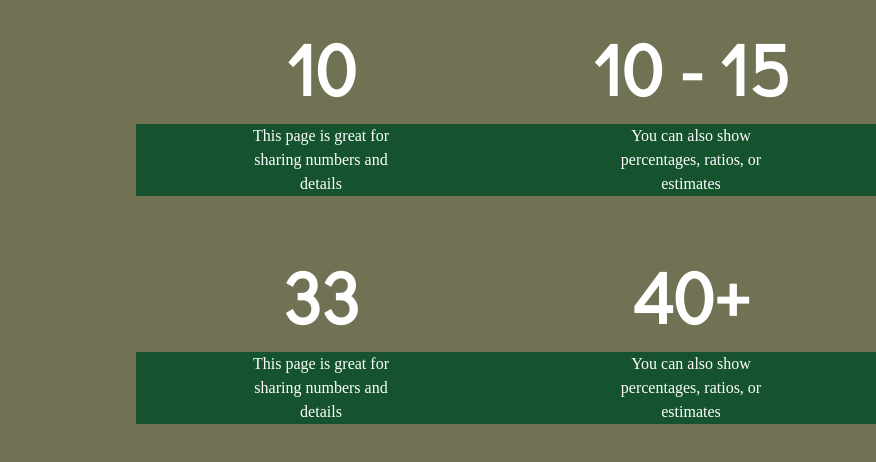
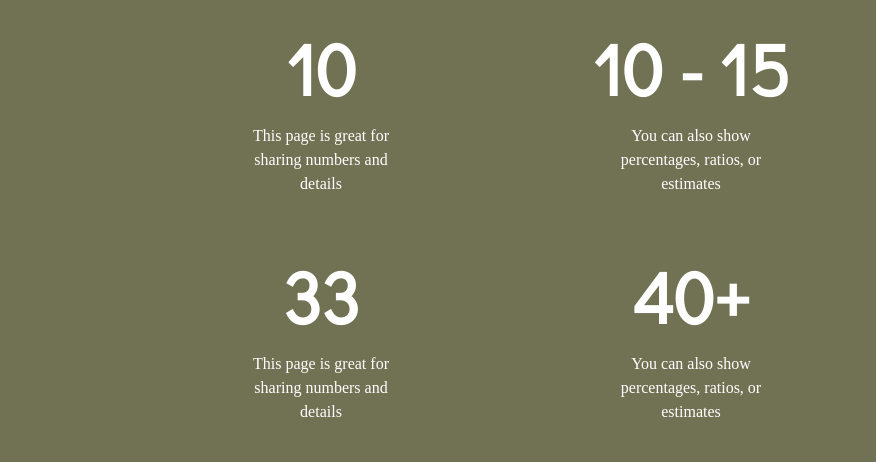
Before and after one commit to sajjad1112ali/psds-conversion, a website: page build/health-and-wellness.html in a window 1280 px wide. Shown: the part 1064-1526 px from the top of the page, 404-1280 px from the left. Drawn offline with Linux system fonts and the light colour scheme.

Commit message:
Set padding on different screen for numbers

```diff
--- a/build/health-and-wellness.html
+++ b/build/health-and-wellness.html
@@ -94,7 +94,7 @@
                             <div class="flex justify-center  items-center h-full">
                                 <div class="text-center">
                                     <div class="font-fraunces font-bold text-7xl">10</div>
-                                    <p class="md:px-24 md:bg-green-900 mt-5">This page is great for sharing numbers and details</p>
+                                    <p class="px-40 sm:px-48 md:px-12 lg:px-12 xl:px-24 2xl:px-32 mt-5">This page is great for sharing numbers and details</p>
                                 </div>
 
                             </div>
@@ -103,7 +103,7 @@
                             <div class="flex justify-center  items-center h-full">
                                 <div class="text-center">
                                     <div class="font-fraunces font-bold text-7xl">10 - 15</div>
-                                    <p class="md:px-24 md:bg-green-900 mt-5">You can also show percentages, ratios, or estimates</p>
+                                    <p class="px-40 sm:px-48 md:px-12 lg:px-12 xl:px-24 2xl:px-32 mt-5">You can also show percentages, ratios, or estimates</p>
                                 </div>
 
                             </div>
@@ -115,7 +115,7 @@
                             <div class="flex justify-center  items-center h-full">
                                 <div class="text-center">
                                     <div class="font-fraunces font-bold text-7xl">33</div>
-                                    <p class="md:px-24 md:bg-green-900 mt-5">This page is great for sharing numbers and details</p>
+                                    <p class="px-40 sm:px-48 md:px-12 lg:px-12 xl:px-24 2xl:px-32 mt-5">This page is great for sharing numbers and details</p>
                                 </div>
 
                             </div>
@@ -124,7 +124,7 @@
                             <div class="flex justify-center  items-center h-full">
                                 <div class="text-center">
                                     <div class="font-fraunces font-bold text-7xl">40+</div>
-                                    <p class="md:px-24 md:bg-green-900 mt-5">You can also show percentages, ratios, or estimates</p>
+                                    <p class="px-40 sm:px-48 md:px-12 lg:px-12 xl:px-24 2xl:px-32 mt-5">You can also show percentages, ratios, or estimates</p>
                                 </div>
 
                             </div>
```
Also changed, not shown: build/css/style.css.
